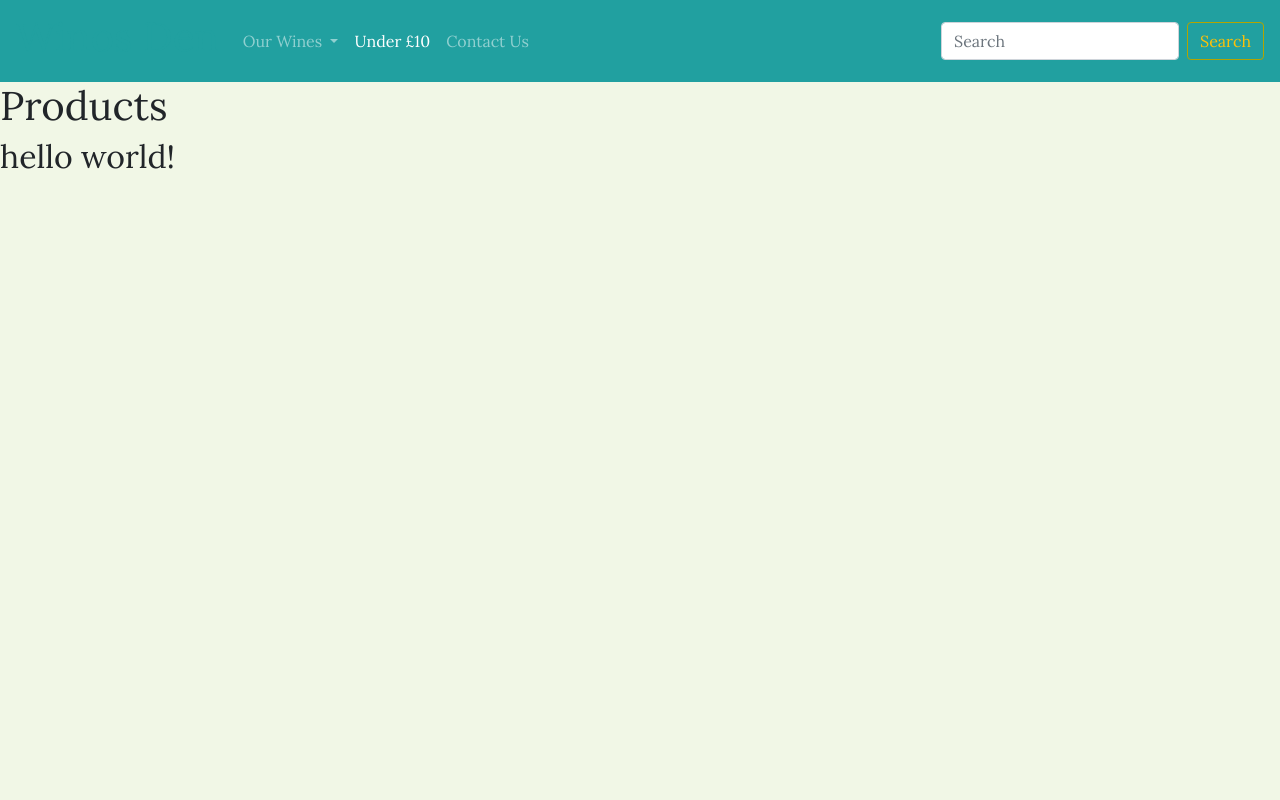
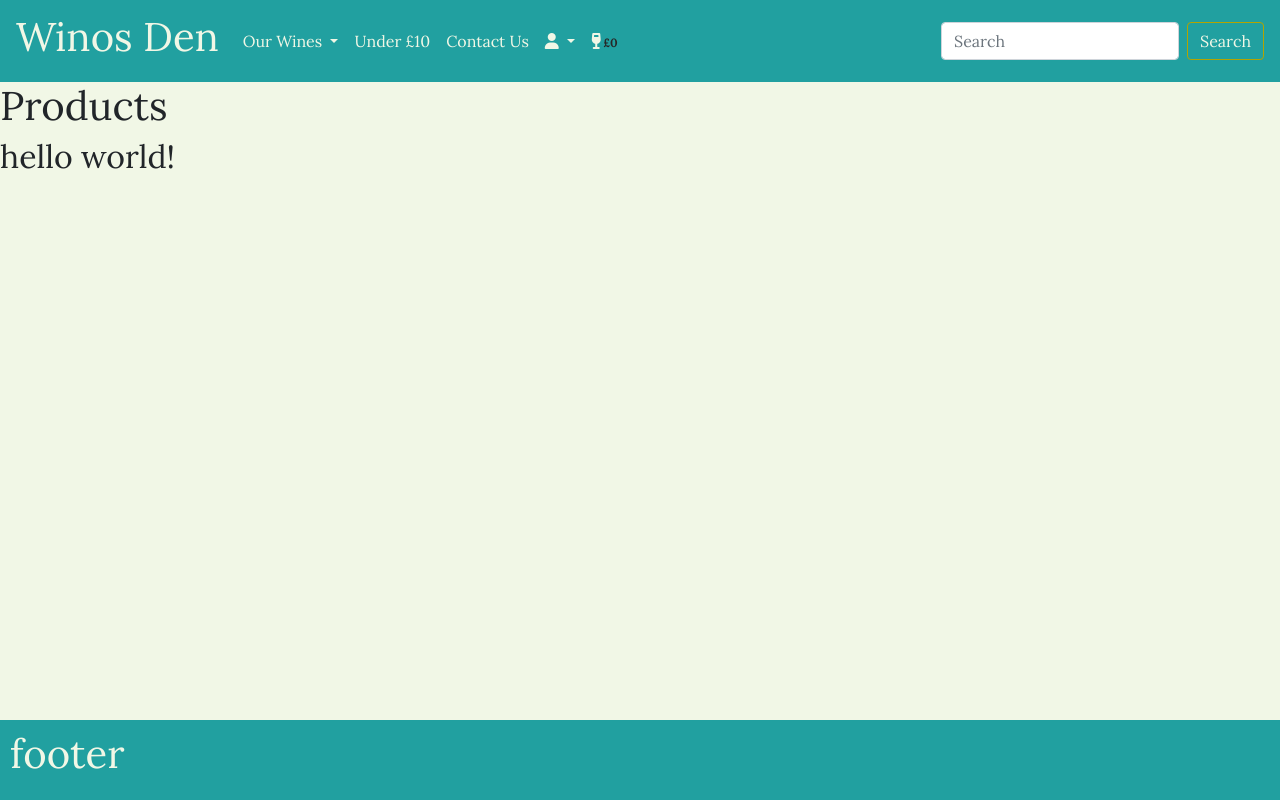
Before and after one commit to roomacarthur/winos_den, a Django app: page / in a window 1280 px wide. Run offline with Django 3.2, Linux system fonts and the light colour scheme; some libraries are stand-ins or nearby versions.

Commit message:
edited link urls within base.html

```diff
--- a/templates/base.html
+++ b/templates/base.html
@@ -38,7 +38,7 @@
   </head>
   <body>
     <nav class="navbar navbar-expand-lg navbar-dark bg-dark">
-        <a class="navbar-brand" href="#"><h1 class="text-green">Winos Den</h1></a>
+        <a class="navbar-brand" href="{% url 'home' %}"><h1 class="text-light">Winos Den</h1></a>
         <button class="navbar-toggler" type="button" data-toggle="collapse" data-target="#navbarSupportedContent" aria-controls="navbarSupportedContent" aria-expanded="false" aria-label="Toggle navigation">
           <span class="navbar-toggler-icon"></span>
         </button>
@@ -46,40 +46,51 @@
         <div class="collapse navbar-collapse" id="navbarSupportedContent">
           <ul class="navbar-nav mr-auto">
             <li class="nav-item dropdown">
-                <a class="nav-link dropdown-toggle" href="#" role="button" data-toggle="dropdown" aria-expanded="false">
+                <a class="nav-link dropdown-toggle text-light" href="#" role="button" data-toggle="dropdown" aria-expanded="false">
                   Our Wines
                 </a>
                 <div class="dropdown-menu">
-                  <a class="dropdown-item" href="#">All</a>
-                  <a class="dropdown-item" href="#">White Wines</a>
+                  <a class="dropdown-item" href="{% url 'products' %}">All</a>
+                  <a class="dropdown-item" href="{% url 'products' %}?category=white">White Wines</a>
                   <a class="dropdown-item" href="#">Red Wines</a>
                   <a class="dropdown-item" href="#">Rosé Wines</a>
                   <a class="dropdown-item" href="#">Sparkling Wines</a>
                 </div>
               </li>
             <li class="nav-item active">
-              <a class="nav-link" href="#">Under £10 <span class="sr-only">(current)</span></a>
+              <a class="nav-link text-light" href="{% url 'under-10' %}">Under £10 <span class="sr-only">(current)</span></a>
             </li>
             <li class="nav-item">
-              <a class="nav-link" href="#">Contact Us</a>
+              <a class="nav-link text-light" href="#">Contact Us</a>
             </li>
-            {% if user.is_superuser %}
             <li class="nav-item dropdown">
-                <a class="nav-link dropdown-toggle" href="#" role="button" data-toggle="dropdown" aria-expanded="false">
-                  Management
+              <a class="nav-link dropdown-toggle text-light" href="#" role="button" data-toggle="dropdown" aria-expanded="false">
+                <i class="fa-solid fa-user"></i>
               </a>
               <div class="dropdown-menu">
+                {% if user.is_superuser %}
                 <a class="dropdown-item" href="#">Add New Product</a>
                 <a class="dropdown-item" href="#">Update Customer</a>
                 <div class="dropdown-divider"></div>
-                  <a class="dropdown-item" href="#">Admin Panel</a>
+                <a class="dropdown-item" href="{% url 'admin:index' %}">Admin Panel</a>
+                {% endif %}
+                {% if user.is_authenticated %}
+                <a class="dropdown-item" href="#">Profile</a>
+                <div class="dropdown-divider"></div>
+                <a class="dropdown-item" href="{% url 'account_logout' %}">Log Out</a>
+                {% else %}
+                <a class="dropdown-item" href="{% url 'account_signup' %}">Sign Up</a>
+                <a class="dropdown-item" href="{% url 'account_login' %}">Log In</a>
+                {% endif %}
               </div>
             </li>
-              {% endif %}
+            <li class="nav-item">
+              <a class="nav-link text-light" href="#"><i class="fa-solid fa-wine-glass"><span class="items-qty">£0</span></i></a>
+            </li>
           </ul>
           <form class="form-inline my-2 my-lg-0">
             <input class="form-control mr-sm-2" type="search" placeholder="Search" aria-label="Search">
-            <button class="btn btn-outline-warning my-2 my-sm-0" type="submit">Search</button>
+            <button class="btn btn-bold btn-outline-warning my-2 my-sm-0 text-light" type="submit">Search</button>
           </form>
         </div>
       </nav>
@@ -89,11 +100,11 @@
       {% block content %}
       {% endblock %}
       </main>
+      <footer class="footer bg-dark text-light">
+      <h1>footer</h1>
+      </footer>
       <!--Javascript to load at the end of body. -->
       {% block postload_js %}
       {% endblock %}
-
-
-
     </body>
 </html>
```
Lines whose indentation alone changed are shown as unchanged.
